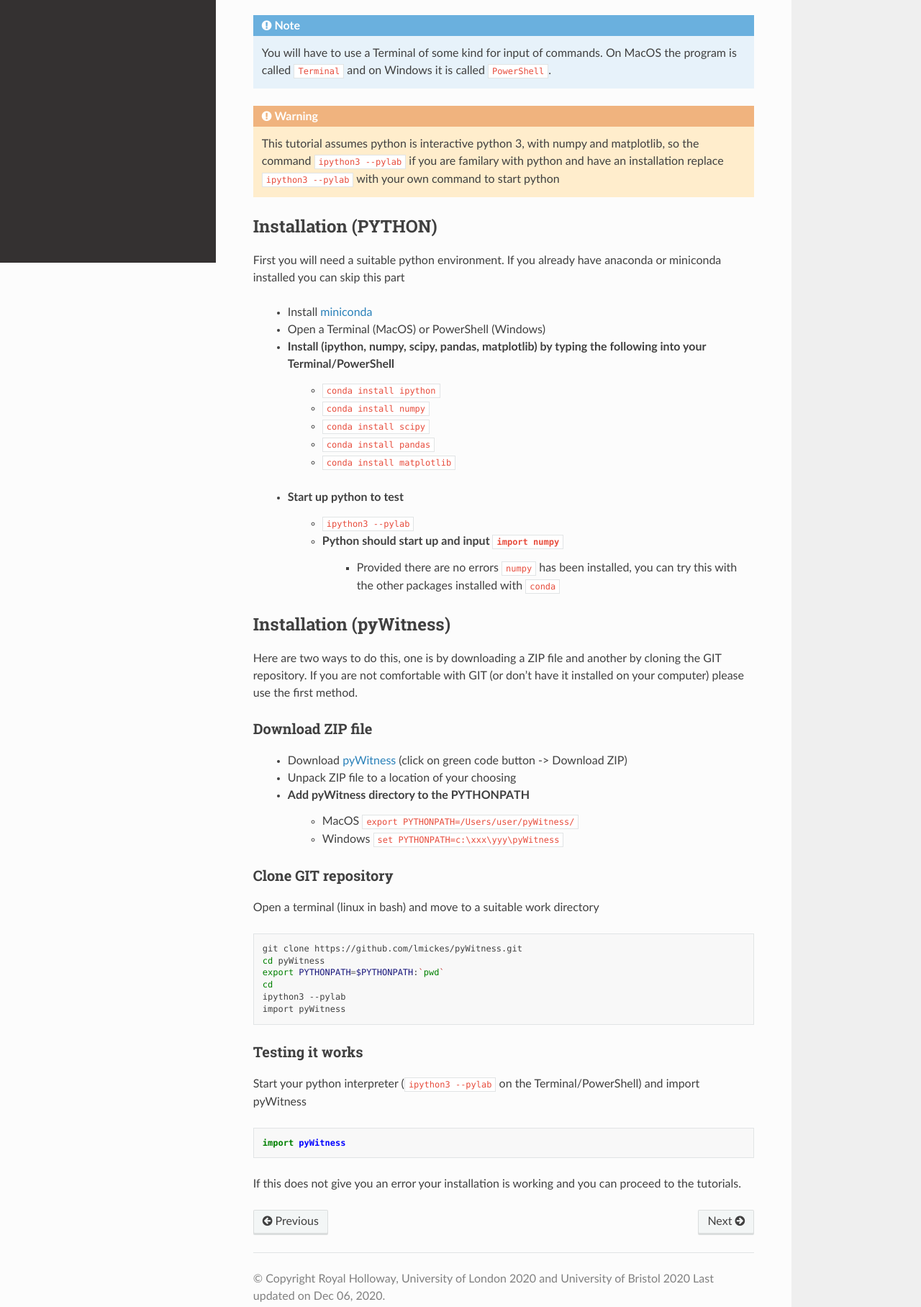
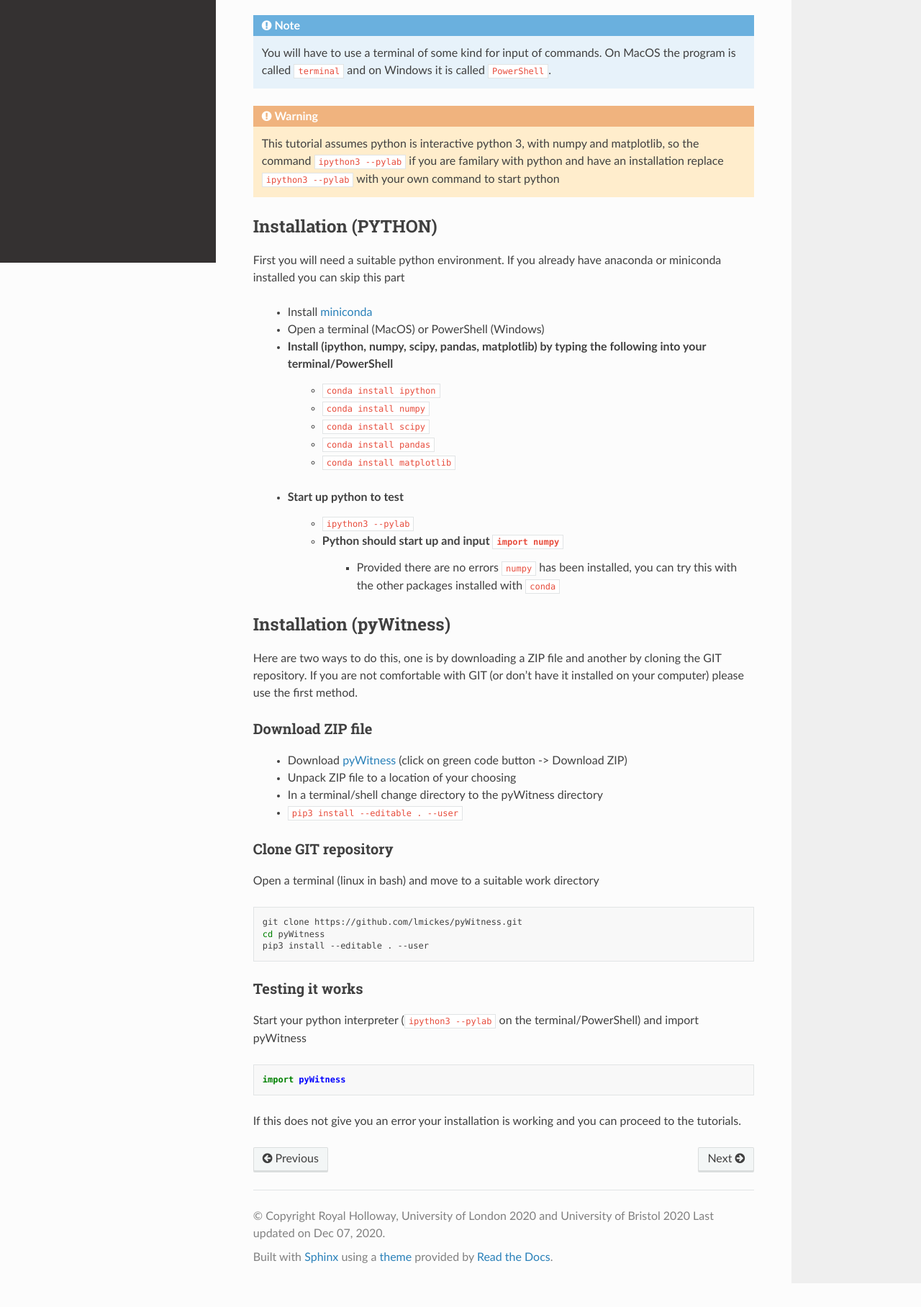
Before and after one commit to lmickes/pyWitness, a plain HTML site: page docs/installation.html in a window 1280 px wide. Shown: the part 435-2251 px from the top of the page at 72% size. After the commit the page ends 2218 px from the top, so only its background shows below. Drawn offline with Linux system fonts and the light colour scheme.

Commit message:
Updated installation

```diff
--- a/docs/installation.html
+++ b/docs/installation.html
@@ -181,7 +181,7 @@ These packages are required</p>
 </div></blockquote>
 <div class="admonition note">
 <p class="first admonition-title">Note</p>
-<p class="last">You will have to use a Terminal of some kind for input of commands. On MacOS the program is called <code class="docutils literal notranslate"><span class="pre">Terminal</span></code> and on Windows it
+<p class="last">You will have to use a terminal of some kind for input of commands. On MacOS the program is called <code class="docutils literal notranslate"><span class="pre">terminal</span></code> and on Windows it
 is called <code class="docutils literal notranslate"><span class="pre">PowerShell</span></code>.</p>
 </div>
 <div class="admonition warning">
@@ -196,9 +196,9 @@ familary with python and have an installation replace <code class="docutils lite
 <blockquote>
 <div><ul class="simple">
 <li>Install <a class="reference external" href="https://docs.conda.io/en/latest/miniconda.html">miniconda</a></li>
-<li>Open a Terminal (MacOS) or PowerShell (Windows)</li>
+<li>Open a terminal (MacOS) or PowerShell (Windows)</li>
 <li><dl class="first docutils">
-<dt>Install (ipython, numpy, scipy, pandas, matplotlib) by typing the following into your Terminal/PowerShell</dt>
+<dt>Install (ipython, numpy, scipy, pandas, matplotlib) by typing the following into your terminal/PowerShell</dt>
 <dd><ul class="first last">
 <li><code class="docutils literal notranslate"><span class="pre">conda</span> <span class="pre">install</span> <span class="pre">ipython</span></code></li>
 <li><code class="docutils literal notranslate"><span class="pre">conda</span> <span class="pre">install</span> <span class="pre">numpy</span></code></li>
@@ -238,15 +238,8 @@ with GIT (or don’t have it installed on your computer) please use the first me
 <div><ul class="simple">
 <li>Download <a class="reference external" href="https://github.com/lmickes/pyWitness">pyWitness</a> (click on green code button -&gt; Download ZIP)</li>
 <li>Unpack ZIP file to a location of your choosing</li>
-<li><dl class="first docutils">
-<dt>Add pyWitness directory to the PYTHONPATH</dt>
-<dd><ul class="first last">
-<li>MacOS <code class="docutils literal notranslate"><span class="pre">export</span> <span class="pre">PYTHONPATH=/Users/user/pyWitness/</span></code></li>
-<li>Windows <code class="docutils literal notranslate"><span class="pre">set</span> <span class="pre">PYTHONPATH=c:\xxx\yyy\pyWitness</span></code></li>
-</ul>
-</dd>
-</dl>
-</li>
+<li>In a terminal/shell change directory to the pyWitness directory</li>
+<li><code class="docutils literal notranslate"><span class="pre">pip3</span> <span class="pre">install</span> <span class="pre">--editable</span> <span class="pre">.</span> <span class="pre">--user</span></code></li>
 </ul>
 </div></blockquote>
 </div>
@@ -255,16 +248,13 @@ with GIT (or don’t have it installed on your computer) please use the first me
 <p>Open a terminal (linux in bash) and move to a suitable work directory</p>
 <div class="highlight-shell notranslate"><div class="highlight"><pre><span></span>git clone https://github.com/lmickes/pyWitness.git
 <span class="nb">cd</span> pyWitness
-<span class="nb">export</span> <span class="nv">PYTHONPATH</span><span class="o">=</span><span class="nv">$PYTHONPATH</span>:<span class="sb">`</span><span class="nb">pwd</span><span class="sb">`</span>
-<span class="nb">cd</span>
-ipython3 --pylab
-import pyWitness
+pip3 install --editable . --user
 </pre></div>
 </div>
 </div>
 <div class="section" id="testing-it-works">
 <h3>Testing it works<a class="headerlink" href="#testing-it-works" title="Permalink to this headline">¶</a></h3>
-<p>Start your python interpreter (<code class="docutils literal notranslate"><span class="pre">ipython3</span> <span class="pre">--pylab</span></code> on the Terminal/PowerShell) and import pyWitness</p>
+<p>Start your python interpreter (<code class="docutils literal notranslate"><span class="pre">ipython3</span> <span class="pre">--pylab</span></code> on the terminal/PowerShell) and import pyWitness</p>
 <div class="highlight-python notranslate"><div class="highlight"><pre><span></span><span class="kn">import</span> <span class="nn">pyWitness</span>
 </pre></div>
 </div>
@@ -294,7 +284,7 @@ import pyWitness
   <div role="contentinfo">
     <p>
         &copy; Copyright Royal Holloway, University of London 2020 and University of Bristol 2020
-      Last updated on Dec 06, 2020.
+      Last updated on Dec 07, 2020.
 
     </p>
   </div>
```
Also changed, not shown: docs/genindex.html (+1 -1 lines), docs/index.html (+1 -1 lines), docs/introduction.html (+3 -2 lines), docs/search.html (+1 -1 lines), docs/_sources/installation.rst.txt, docs/_sources/introduction.rst.txt, docs/searchindex.js, 2 other files.
